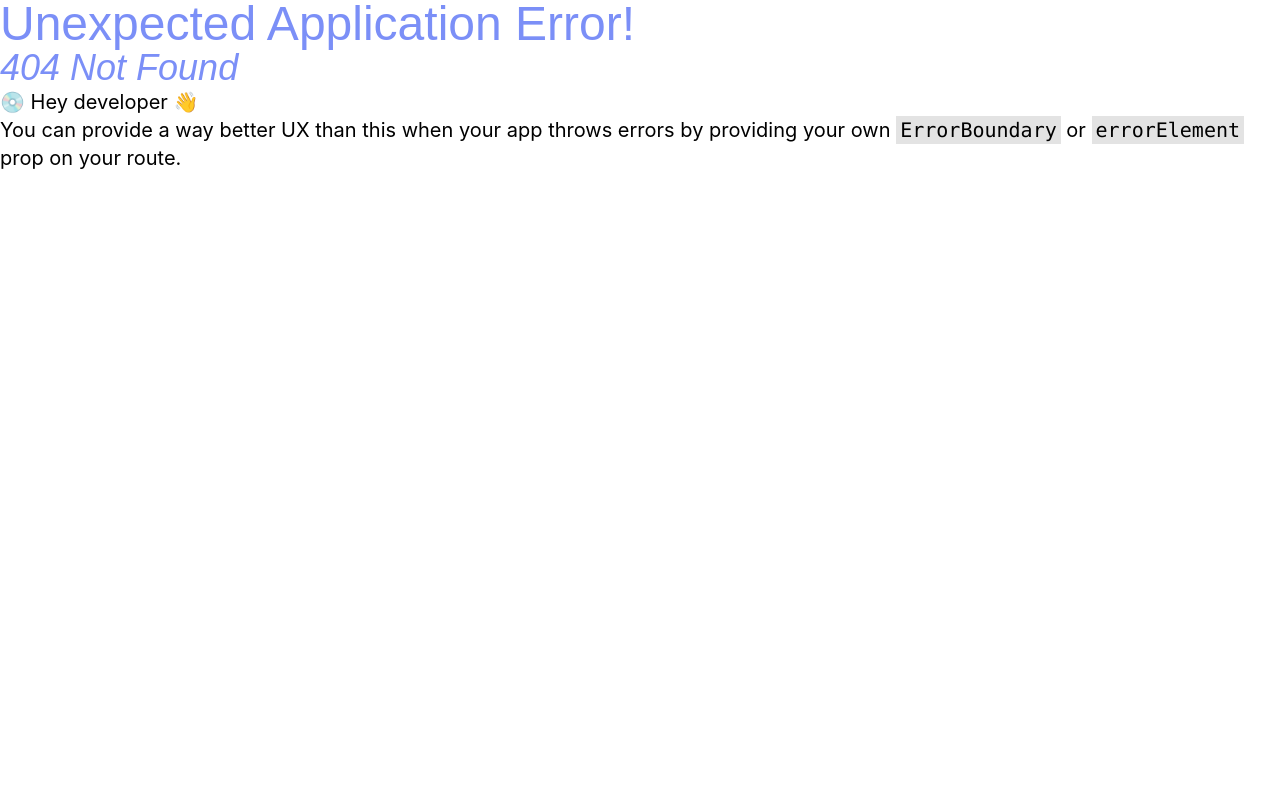
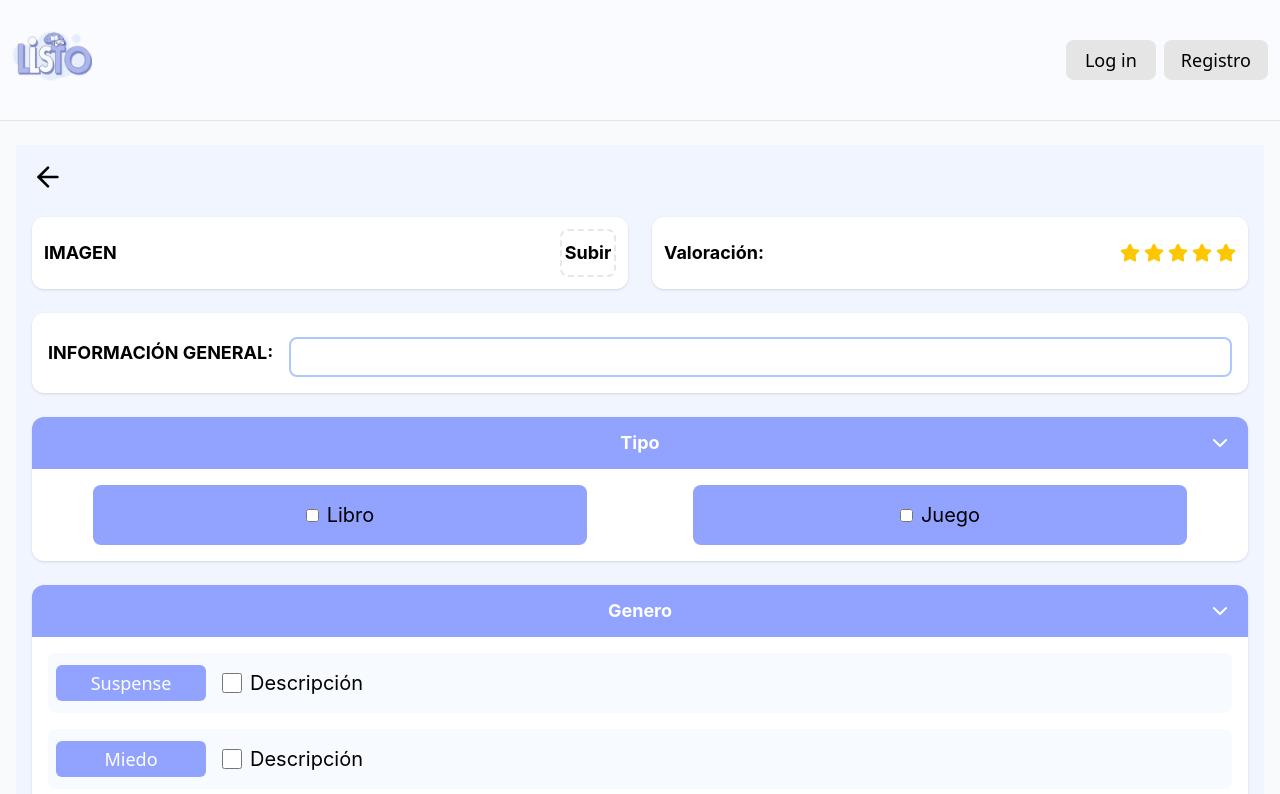
Before and after one commit to egilp04/listO, a React (Vite) app: page /gestion in a window 1280 px wide. Before the commit this address had no page. Shown: the top 794 px of the page. Built offline with nearby package versions, Linux system fonts and the light colour scheme.

Commit message:
pageGestionarItem

```diff
--- a/src/App.tsx
+++ b/src/App.tsx
@@ -1,6 +1,7 @@
 import { createBrowserRouter, RouterProvider } from "react-router-dom";
 import AuthLayout from "./layouts/AuthLayout";
 import AppLayout from "./layouts/AppLayout";
+import GestionItem from "./pages/GestionItem";
 
 const router = createBrowserRouter([
   {
@@ -11,6 +12,9 @@ const router = createBrowserRouter([
     // children: [{ path: "/estadisticasglobales", element: <estadisticasglobales /> }],
     // children: [{ path: "/gestion", element: <gestion /> }],
     // // children: [{ path: "/perfil", element: <perfil /> }],
+    children: [
+      { path: "/gestion", element: <GestionItem /> }
+    ],
   },
   {
     element: <AuthLayout />,
--- a/src/pages/GestionItem.tsx
+++ b/src/pages/GestionItem.tsx
@@ -0,0 +1,85 @@
+import React from "react";
+import { ArrowLeft, Upload, Star, ChevronDown } from "lucide-react";
+import Inputs from "../componentes/Inputs/Inputs";
+import Button from "../componentes/Button";
+import Checkbox from "../componentes/Inputs/Checkbox";
+
+interface GestionItemProps {
+    item?: any;
+}
+
+const GestionItem: React.FC<GestionItemProps> = ({ item }) => {
+    const mEdicion = !!item;
+
+    const cabeceraGestion = "bg-primary-600 p-3 flex justify-center items-center relative cursor-pointer text-white hover:bg-primary-700 transition-colors";
+
+    return (
+        <div className="min-h-screen bg-primary-200 p-4 flex flex-col gap-6">
+            <button onClick={() => window.history.back()} className="w-fit">
+                <ArrowLeft className="w-8 h-8 text-black cursor-pointer hover:scale-110 transition-transform" />
+            </button>
+
+            <div className="flex flex-col md:flex-row gap-6">
+                <div className="bg-white rounded-xl p-3 flex items-center justify-between w-full md:w-1/2 shadow-sm min-h-[64px]">
+                    <span>IMAGEN</span>
+                    <div className="flex flex-col items-center justify-center border-2 border-dashed border-gray-200 rounded-lg p-2 w-14 h-12 hover:bg-gray-50 transition-colors cursor-pointer">
+                        <Upload size={16} />
+                        <span>Subir</span>
+                    </div>
+                </div>
+
+                <div className="bg-white rounded-xl p-3 flex items-center justify-between w-full md:w-1/2 shadow-sm min-h-[64px]">
+                    <span>Valoración:</span>
+                    <div className="flex gap-1">
+                        {[1, 2, 3, 4, 5].map((star) => (
+                            <Star key={star} size={20} className="text-yellow-400 fill-yellow-400" />
+                        ))}
+                    </div>
+                </div>
+            </div>
+
+            <div className="bg-white rounded-xl p-4 shadow-sm flex flex-col md:flex-row items-center gap-4">
+                <span className="whitespace-nowrap">INFORMACIÓN GENERAL:</span>
+                <Inputs />
+            </div>
+
+            <div className="bg-white rounded-xl overflow-hidden shadow-sm">
+                <div className={cabeceraGestion}>
+                    <span>Tipo</span>
+                    <ChevronDown className="absolute right-4" />
+                </div>
+                <div className="p-4 flex flex-col md:flex-row gap-4 justify-around">
+                    {["Libro", "Juego"].map((tipo) => (
+                        <div key={tipo} className="bg-primary-600 rounded-lg p-2 w-full md:w-5/12 flex justify-center">
+                            <Checkbox label={tipo} className="text-white" />
+                        </div>
+                    ))}
+                </div>
+            </div>
+
+            <div className="bg-white rounded-xl overflow-hidden shadow-sm">
+                <div className={cabeceraGestion}>
+                    <span>Genero</span>
+                    <ChevronDown className="absolute right-4" />
+                </div>
+
+                <div className="p-4 flex flex-col gap-4">
+                    {["Suspense", "Miedo"].map((genero) => (
+                        <div key={genero} className="flex items-center gap-4 bg-blue-50/50 p-2 rounded-lg">
+                            <div className="bg-primary-600 text-white px-8 py-1 rounded-md text-lg min-w-[150px] text-center">
+                                {genero}
+                            </div>
+                            <Checkbox label="Descripción" />
+                        </div>
+                    ))}
+                </div>
+            </div>
+
+            <Button variant="primario">
+                {mEdicion ? "MODIFICAR" : "AÑADIR"}
+            </Button>
+        </div>
+    );
+};
+
+export default GestionItem;
```
